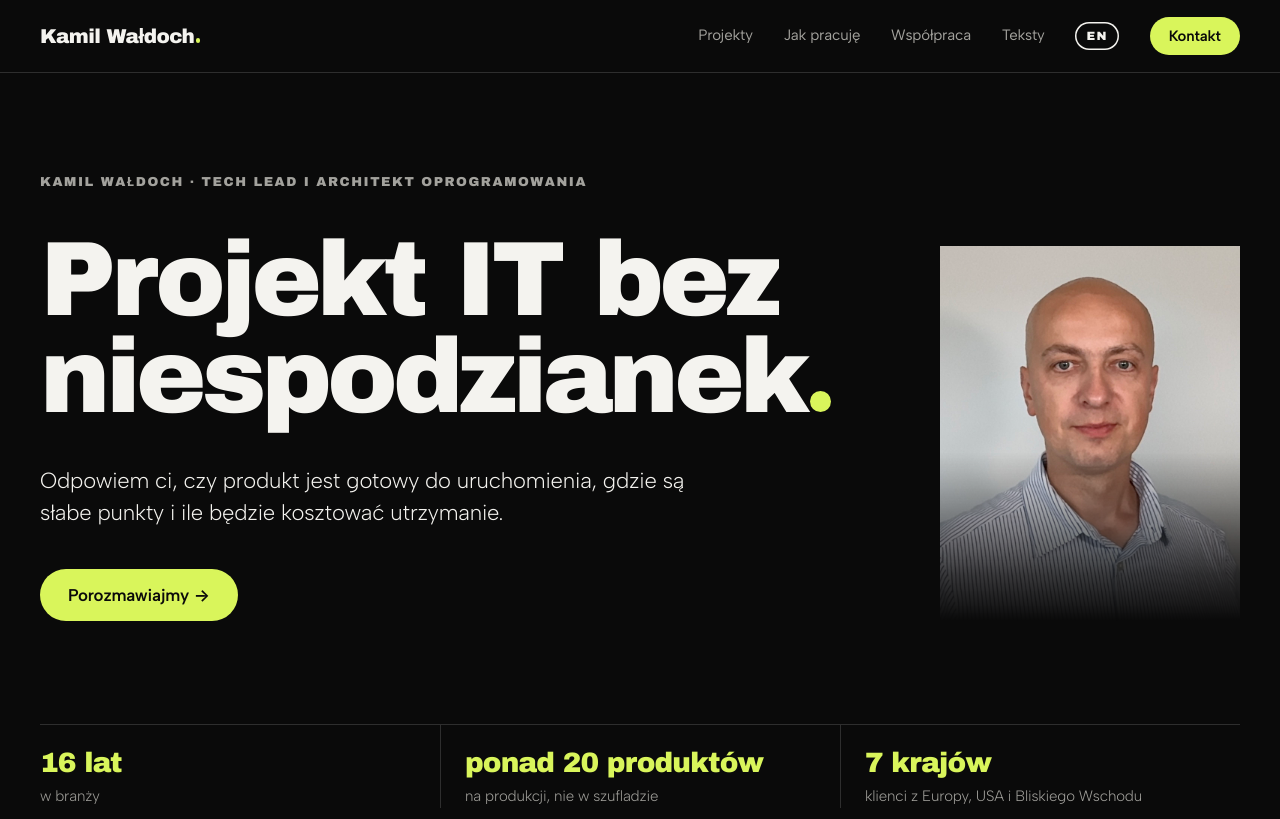
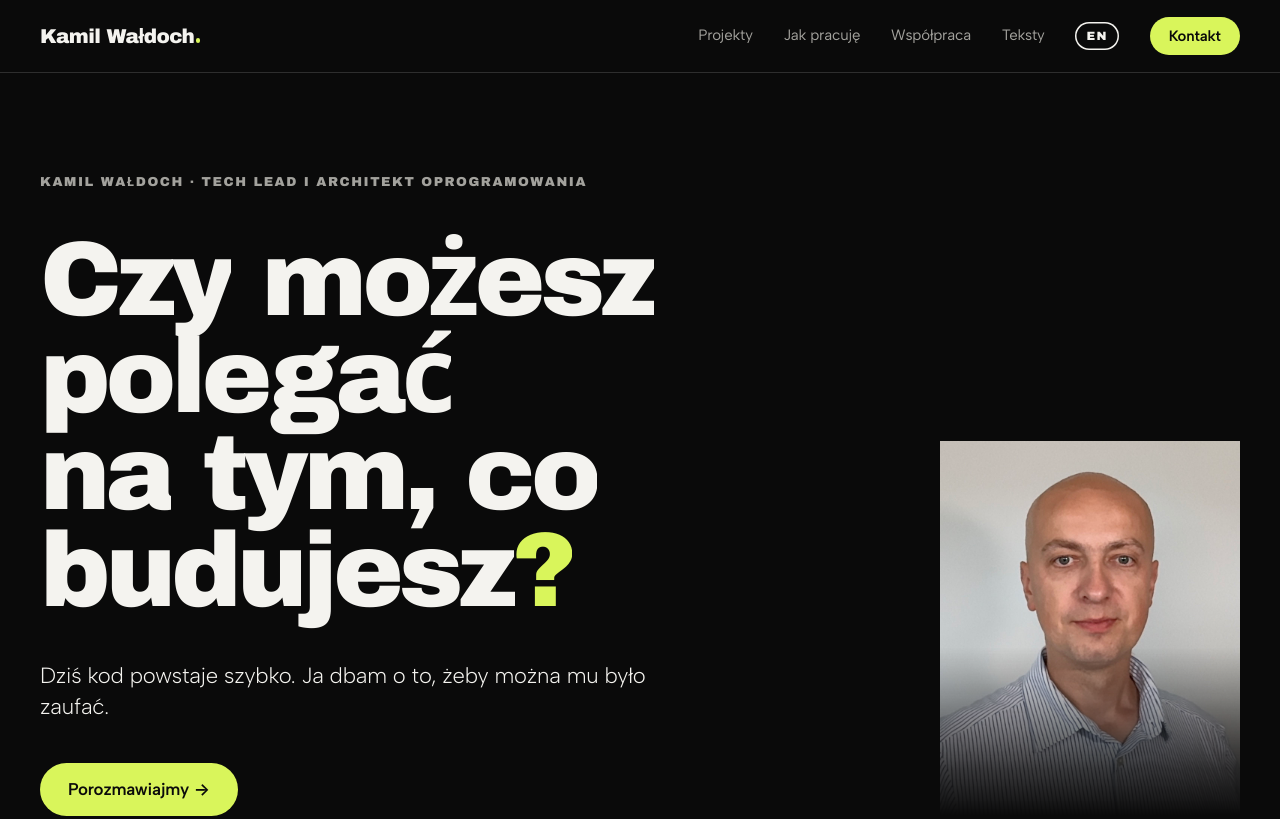
Before and after one commit to softarmpl/softarm-webiste, an Astro site: page / in a window 1280 px wide. Shown: the top 819 px of the page. Built offline with nearby package versions, Linux system fonts and the light colour scheme; Astro itself is replaced by a stand-in of ours; a web font is replaced by a local one.

Commit message:
Nowy nagłówek i lead w hero: pytanie zamiast sloganu
Nagłówek „Czy możesz polegać na tym, co budujesz?” zamiast
„Projekt IT bez niespodzianek”, krótszy lead. Pytajnik na końcu
nagłówka w kolorze sygnału zamiast kropki.

Co-Authored-By: Claude Opus 5.5 <noreply@anthropic.com>

```diff
--- a/src/components/Hero.astro
+++ b/src/components/Hero.astro
@@ -2,7 +2,9 @@
 import { dicts, type Lang } from "../i18n";
 interface Props { lang: Lang }
 const t = dicts[Astro.props.lang].hero;
-const name = t.name.replace(/\.$/, "");
+// Nagłówek-pytanie: pytajnik w kolorze sygnału zamiast kropki.
+const isQuestion = t.name.endsWith("?");
+const name = t.name.replace(/[.?]$/, "");
 // Każde słowo nagłówka w osobnej masce, żeby wjechało od dołu. Kropka przyklejona do ostatniego.
 const words = name.split(" ");
 // Eyebrow "Imię · rola": na telefonie dwie linie obok zdjęcia, separator ukryty.
@@ -15,7 +17,7 @@ const [eyeName, eyeRole] = t.eyebrow.split(" · ");
         <p class="eyebrow"><span>{eyeName}</span>{eyeRole && <><span class="eb-sep" aria-hidden="true"> · </span><span>{eyeRole}</span></>}</p>
         <h1 class="hero-name">
           {words.map((w, i) => (
-            <><span class="hm"><span class="hm-in" style={`--d:${i}`}>{w}{i === words.length - 1 && <span class="dot" aria-hidden="true"></span>}</span></span>{i < words.length - 1 && " "}</>
+            <><span class="hm"><span class="hm-in" style={`--d:${i}`}>{w}{i === words.length - 1 && (isQuestion ? <span class="q">?</span> : <span class="dot" aria-hidden="true"></span>)}</span></span>{i < words.length - 1 && " "}</>
           ))}
         </h1>
         <p class="hero-lead">{t.lead}</p>
@@ -38,6 +40,7 @@ const [eyeName, eyeRole] = t.eyebrow.split(" · ");
 </section>
 
 <style>
+  .q { color: var(--signal); }
   .hero { padding-top: clamp(var(--space-6), 8vw, var(--space-7)); padding-bottom: var(--space-6); }
 
   .hero-grid {
--- a/src/i18n/en.ts
+++ b/src/i18n/en.ts
@@ -23,8 +23,8 @@ export const en: Dict = {
   },
   hero: {
     eyebrow: "Kamil Wałdoch · Tech Lead & Solutions Architect",
-    name: "Software projects without surprises",
-    lead: "I'll answer three questions: is it ready to launch, where are the weak spots, what will it cost to run.",
+    name: "Can you rely on what you're building?",
+    lead: "Code gets written fast now. I make sure you can trust it.",
     thesis: ["Writing code got cheaper.", "Decisions didn't."],
     ctaPrimary: "Let's talk",
     stats: [
--- a/src/i18n/pl.ts
+++ b/src/i18n/pl.ts
@@ -22,8 +22,8 @@ export const pl = {
   },
   hero: {
     eyebrow: "Kamil Wałdoch · Tech Lead i architekt oprogramowania",
-    name: "Projekt IT bez niespodzianek",
-    lead: "Odpowiem ci, czy produkt jest gotowy do uruchomienia, gdzie są słabe punkty i ile będzie kosztować utrzymanie.",
+    name: "Czy możesz polegać na tym, co budujesz?",
+    lead: "Dziś kod powstaje szybko. Ja dbam o to, żeby można mu było zaufać.",
     thesis: ["Pisanie kodu staniało.", "Decyzje nie."],
     ctaPrimary: "Porozmawiajmy",
     stats: [
```
